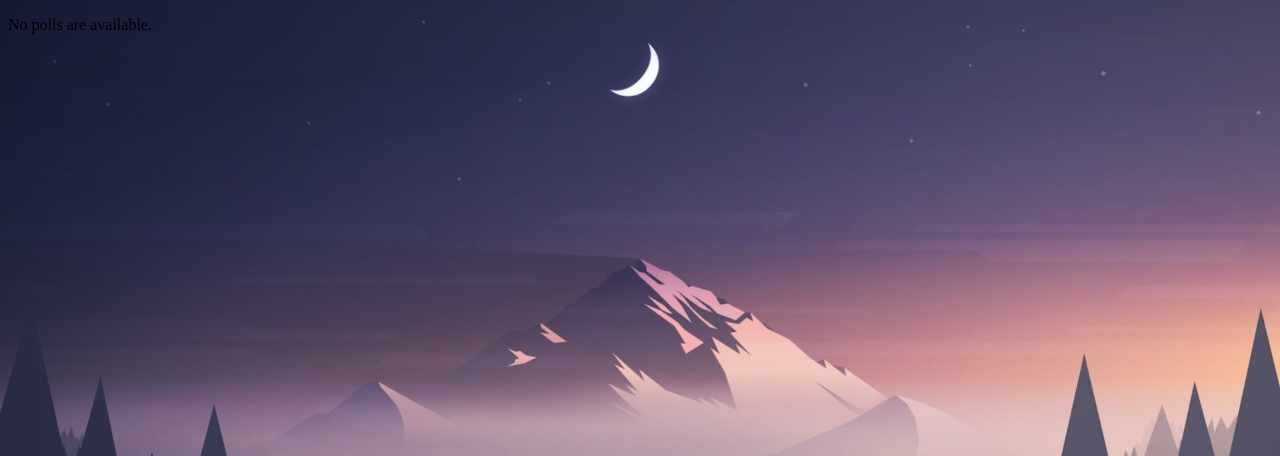
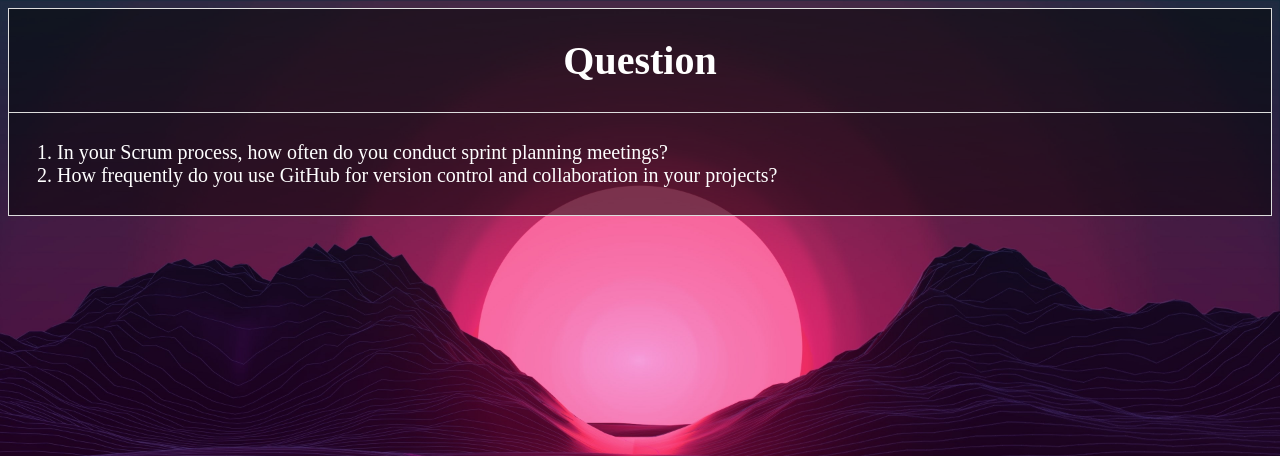
Before and after one commit to GGWPXXXX/ku-polls, a Django app: page /polls/ in a window 1280 px wide. Shown: the top 456 px of the page. Run offline with Django 4.2, Linux system fonts and the light colour scheme; data comes from the database, SQL or seed files in the repository; data that the repository does not hold is empty.

Commit message:
Completed decorating webpages.

```diff
--- /dev/null
+++ b/data/polls-v1.json
@@ -0,0 +1,108 @@
+[
+{
+  "model": "polls.question",
+  "pk": 1,
+  "fields": {
+    "question_text": "How frequently do you use GitHub for version control and collaboration in your projects?",
+    "pub_date": "2023-08-31T09:46:28Z"
+  }
+},
+{
+  "model": "polls.question",
+  "pk": 2,
+  "fields": {
+    "question_text": "In your Scrum process, how often do you conduct sprint planning meetings?",
+    "pub_date": "2023-08-31T09:47:45Z"
+  }
+},
+{
+  "model": "polls.choice",
+  "pk": 1,
+  "fields": {
+    "question": 2,
+    "choice_text": "Weekly",
+    "votes": 0
+  }
+},
+{
+  "model": "polls.choice",
+  "pk": 2,
+  "fields": {
+    "question": 2,
+    "choice_text": "Bi-weekly",
+    "votes": 0
+  }
+},
+{
+  "model": "polls.choice",
+  "pk": 3,
+  "fields": {
+    "question": 2,
+    "choice_text": "Monthly",
+    "votes": 0
+  }
+},
+{
+  "model": "polls.choice",
+  "pk": 4,
+  "fields": {
+    "question": 2,
+    "choice_text": "Irregularly",
+    "votes": 0
+  }
+},
+{
+  "model": "polls.choice",
+  "pk": 5,
+  "fields": {
+    "question": 2,
+    "choice_text": "We don't follow Scrum.",
+    "votes": 1
+  }
+},
+{
+  "model": "polls.choice",
+  "pk": 6,
+  "fields": {
+    "question": 1,
+    "choice_text": "Daily",
+    "votes": 0
+  }
+},
+{
+  "model": "polls.choice",
+  "pk": 7,
+  "fields": {
+    "question": 1,
+    "choice_text": "Weekly",
+    "votes": 0
+  }
+},
+{
+  "model": "polls.choice",
+  "pk": 8,
+  "fields": {
+    "question": 1,
+    "choice_text": "Monthly",
+    "votes": 0
+  }
+},
+{
+  "model": "polls.choice",
+  "pk": 9,
+  "fields": {
+    "question": 1,
+    "choice_text": "Rarely",
+    "votes": 0
+  }
+},
+{
+  "model": "polls.choice",
+  "pk": 10,
+  "fields": {
+    "question": 1,
+    "choice_text": "Never",
+    "votes": 0
+  }
+}
+]
--- a/polls/static/style.css
+++ b/polls/static/style.css
@@ -1,7 +1,90 @@
+
 li a {
-    color: green;
+    color: white;
 }
+
+
+ul li {
+    list-style-type: none;
+}
+
+
 body {
     background: white url("images/background.jpg") no-repeat;
-    background-size:100%;
+    background-size: 100%;
+    color:#fff;
 }
+
+
+table {
+    margin-left: auto;
+    background-color: #000;
+    border-collapse: collapse;
+    width: 100%;
+    background-color: rgba(0, 0, 0, 0.5);
+
+}
+th{
+    color:#fff;
+
+}
+
+tr {
+    border-bottom: 1px solid #ddd;
+    font-size: 20px;
+}
+
+td {
+    padding: 8px;
+
+}
+
+
+a {
+    text-decoration: none;
+    color: white;
+}
+table ol{
+    color: #fff;
+}
+
+
+#voteBTN{
+    padding: 3%;
+    font-size: large;
+    margin-left: 50%;
+    background-color: rgba(0, 0, 0, 0.5);
+    color: #fff;
+    border:none;
+}
+#voteBTN:hover{
+    padding: 3%;
+    font-size: large;
+    margin-left: 50%;
+    background-color: rgba(255, 0, 0, 0.5);
+    color: #fff;
+    border:none;
+
+}
+table, th, td {
+    border: 1px solid #ddd;
+}
+#buttonContainer {
+    display: flex;
+    justify-content: space-between;
+}
+
+#voteAgain,
+#home {
+    padding: 5%;
+    font-size: large;
+    background-color: rgba(0, 0, 0, 0.5);
+    color: #fff;
+    border: none;
+    text-align: center;
+}
+
+#voteAgain:hover,
+#home:hover {
+    background-color: rgba(255, 0, 0, 0.5);
+}
--- a/polls/templates/index.html
+++ b/polls/templates/index.html
@@ -9,13 +9,24 @@
 </head>
 <body>
     {% if latest_question_list %}
-    <ul>
-    {% for question in latest_question_list %}
-        <li><a href="{% url 'polls:detail' question.id %}">{{ question.question_text }}</a></li>
-    {% endfor %}
-    </ul>
+    <table>
+        <tr>
+            <th>
+                <h1>Question</h1>
+            </th>
+        </tr>
+        <tr>
+            <td>
+                <ol>
+                    {% for question in latest_question_list %}
+                        <li><a href="{% url 'polls:detail' question.id %}">{{ question.question_text }}</a></li>
+                    {% endfor %}
+                </ol>
+            </td>
+        </tr>
+    </table>
     {% else %}
-        <p>No polls are available.</p>
+    <p>No polls are available.</p>
     {% endif %}
 </body>
 </html>
--- a/requirements.txt
+++ b/requirements.txt
@@ -1 +1,3 @@
-Django
+Django==4.2.4
+sqlparse==0.4.4
+python-decouple
```
Also changed, not shown: polls/templates/detail.html (+7 -3 lines), polls/templates/results.html (+40 -7 lines), README.md, polls/static/images/background.jpg.
